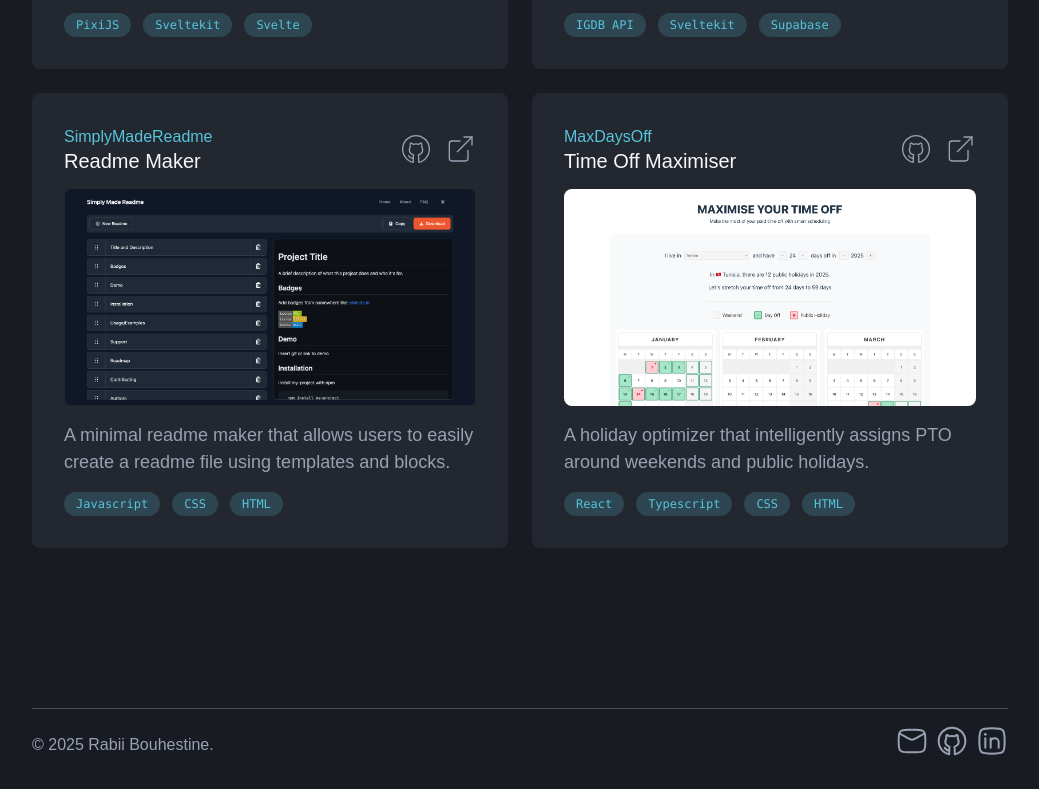
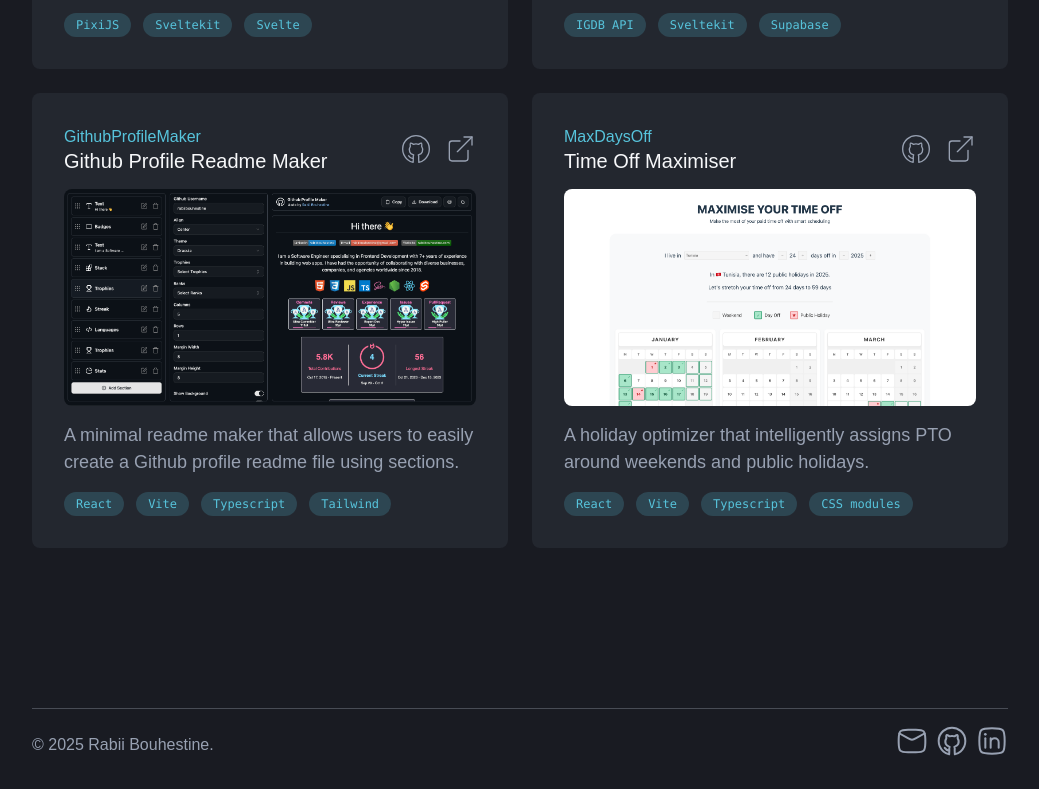
Before and after one commit to rabiibouhestine/rabii-bouhestine, an Astro site: page / in a window 1280 px wide. Shown: the part 2973-3762 px from the top of the page, without its empty margins (120-1159 px from the left). Built offline with nearby package versions, Linux system fonts and the light colour scheme; Astro itself is replaced by a stand-in of ours.

Commit message:
update projects

```diff
--- a/src/components/ProjectsSection.astro
+++ b/src/components/ProjectsSection.astro
@@ -3,7 +3,7 @@ import ProjectCard from '../components/ProjectCard.astro';
 import { Laptop } from '@lucide/astro';
 
 import dabbergame from '../assets/dabbergame.png';
-import simplymadereadme from '../assets/simplyreadme.png';
+import githubprofilemaker from '../assets/githubprofilemaker.png';
 import playcardgames from '../assets/playcardgames.png';
 import maxdaysoff from '../assets/maxdaysoff.png';
 ---
@@ -34,13 +34,13 @@ import maxdaysoff from '../assets/maxdaysoff.png';
       skills={["IGDB API", "Sveltekit", "Supabase"]}
     />
     <ProjectCard
-      image={simplymadereadme}
-      name="SimplyMadeReadme"
-      title="Readme Maker"
-      description="A minimal readme maker that allows users to easily create a readme file using templates and blocks."
-      github="https://github.com/rabiibouhestine/simply-made-readme"
-      website="https://simplyreadme.netlify.app/"
-      skills={["Javascript", "CSS", "HTML"]}
+      image={githubprofilemaker}
+      name="GithubProfileMaker"
+      title="Github Profile Readme Maker"
+      description="A minimal readme maker that allows users to easily create a Github profile readme file using sections."
+      github="https://github.com/rabiibouhestine/github-profile-maker"
+      website="https://github-profile-maker.netlify.app/"
+      skills={["React", "Vite", "Typescript", "Tailwind"]}
     />
     <ProjectCard
       image={maxdaysoff}
@@ -49,7 +49,7 @@ import maxdaysoff from '../assets/maxdaysoff.png';
       description="A holiday optimizer that intelligently assigns PTO around weekends and public holidays."
       github="https://github.com/rabiibouhestine/max-days-off"
       website="https://maxdaysoff.netlify.app/"
-      skills={["React", "Typescript", "CSS", "HTML"]}
+      skills={["React", "Vite", "Typescript", "CSS modules"]}
     />
   </div>
 </section>
```
Also changed, not shown: src/assets/githubprofilemaker.png (added).
